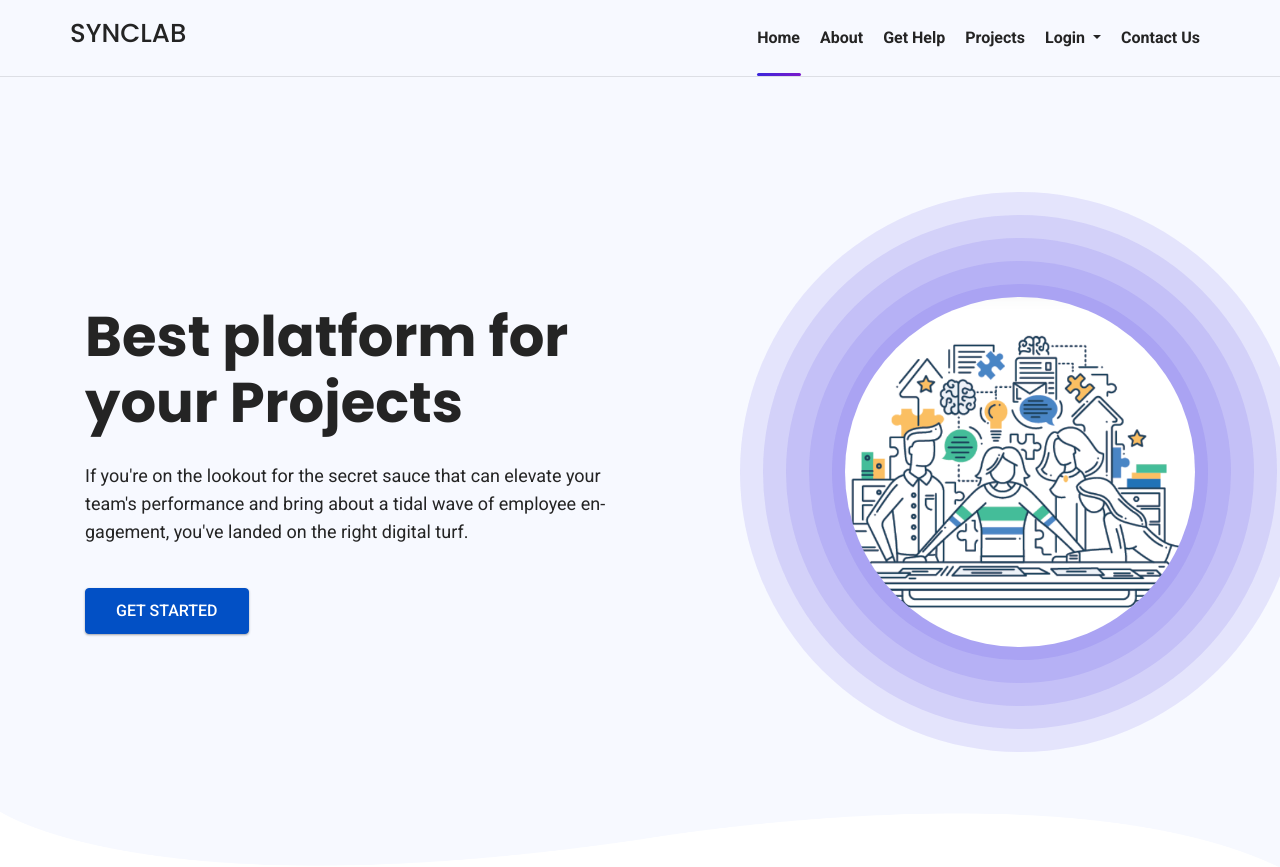
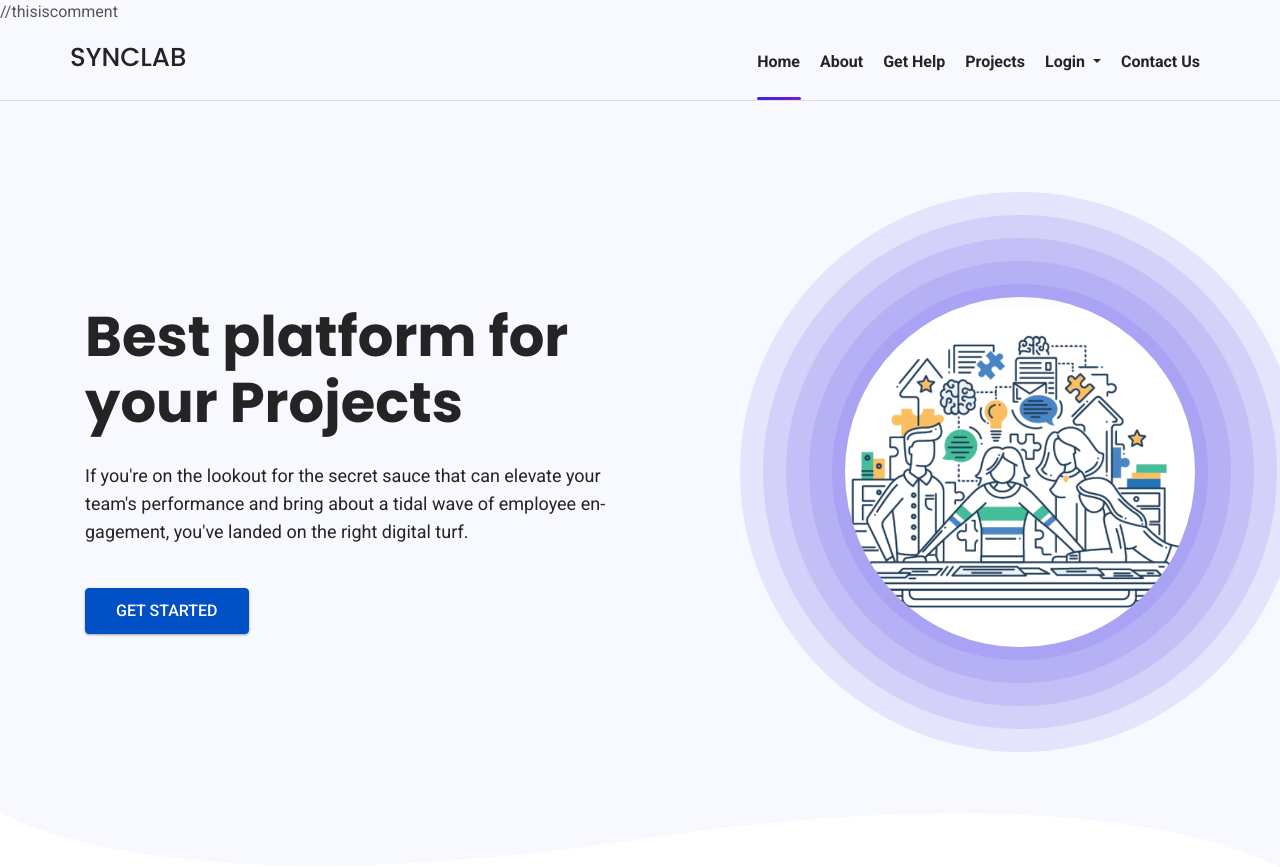
Before and after one commit to ShreyaJogi75/synclab, a Django app: page /index9 in a window 1280 px wide. Run offline with Django 5.2, Linux system fonts and the light colour scheme; some libraries are stand-ins or nearby versions.

Commit message:
Update index9.html

```diff
--- a/template/index9.html
+++ b/template/index9.html
@@ -51,7 +51,7 @@
   <!-- preloader area end -->
 
   <!-- Navebar Area start -->
-  <header class="navigation">
+  <header class="navigation"> //thisiscomment
     <div class="container">
       <div class="row">
         <div class="col-lg-12 p-0">
```
